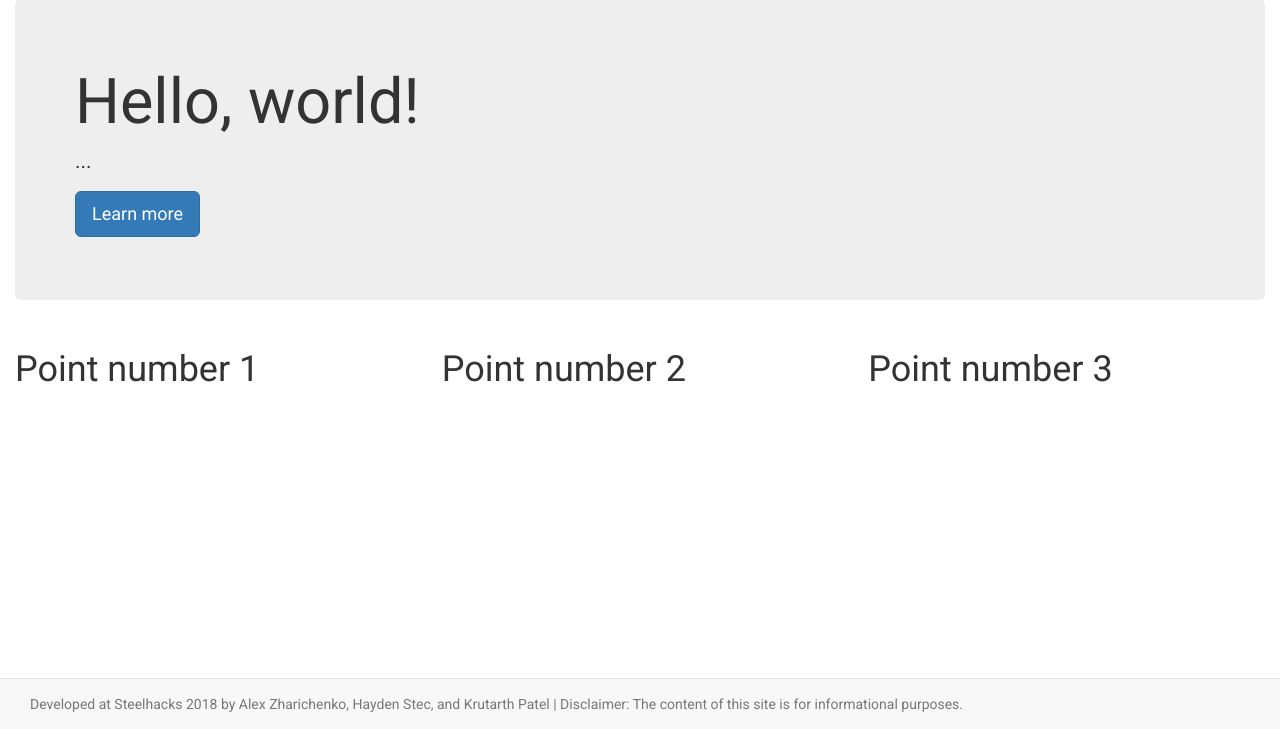
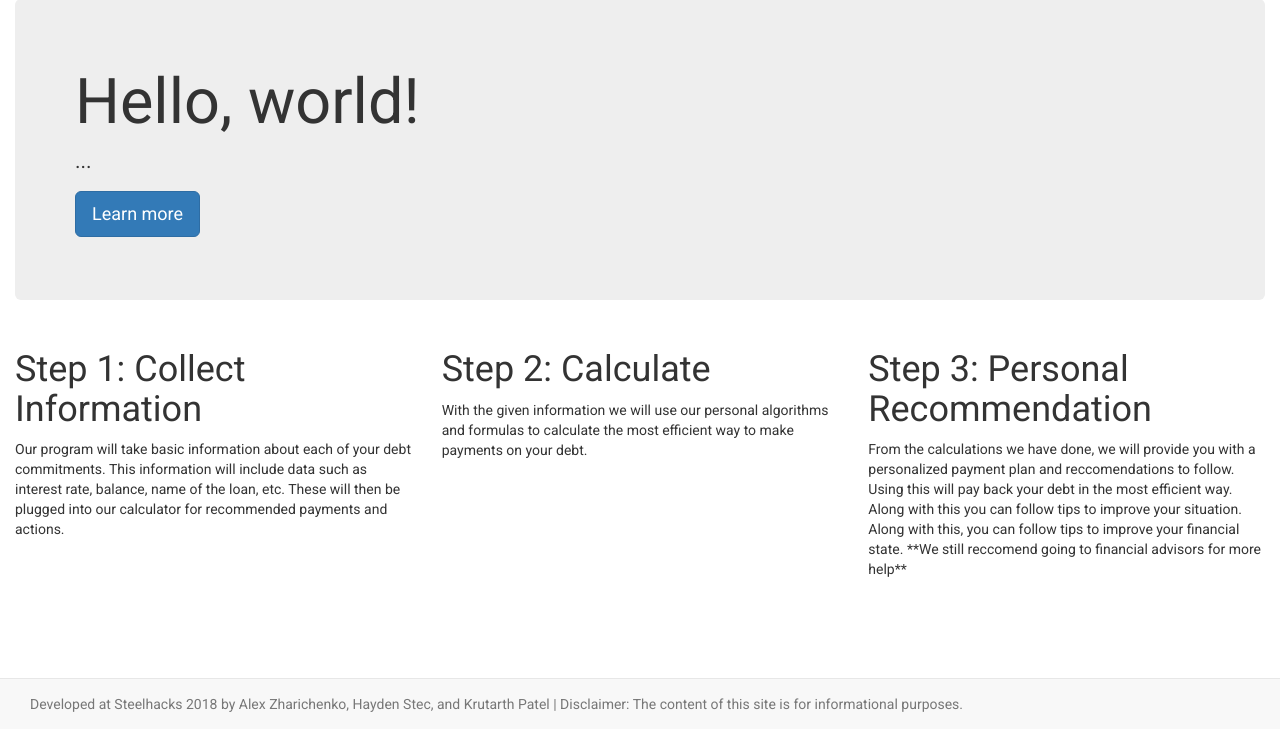
Before and after one commit to azharichenko/debt-management, a Flask app: page / in a window 1280 px wide. Shown: the part 71-800 px from the top of the page. Run offline with Flask 2, Linux system fonts and the light colour scheme; some libraries are stand-ins or nearby versions.

Commit message:
Wrote text.

```diff
--- a/debtman/templates/home.html
+++ b/debtman/templates/home.html
@@ -13,16 +13,22 @@
   </div>
   <div class="row">
     <div class="col-xs-4">
-       <h1>Point number 1</h1>
-       <p></p>
+       <h1>Step 1: Collect Information</h1>
+       <p>Our program will take basic information about each of your debt commitments.
+         This information will include data such as interest rate, balance, name of the loan, etc.
+         These will then be plugged into our calculator for recommended payments and actions.</p>
     </div>
     <div class="col-xs-4">
-       <h1>Point number 2</h1>
-       <p></p>
+       <h1>Step 2: Calculate</h1>
+       <p>With the given information we will use our personal algorithms and formulas to calculate
+        the most efficient way to make payments on your debt.</p>
     </div>
     <div class="col-xs-4">
-       <h1>Point number 3</h1>
-       <p></p>
+       <h1>Step 3: Personal Recommendation</h1>
+       <p>From the calculations we have done, we will provide you with a personalized payment plan and reccomendations
+      to follow. Using this will pay back your debt in the most efficient way. Along with this you can follow tips to
+      improve your situation. Along with this, you can follow tips to improve your financial state. **We still reccomend
+      going to financial advisors for more help**</p>
     </div>
   </div>
 </div>
```
